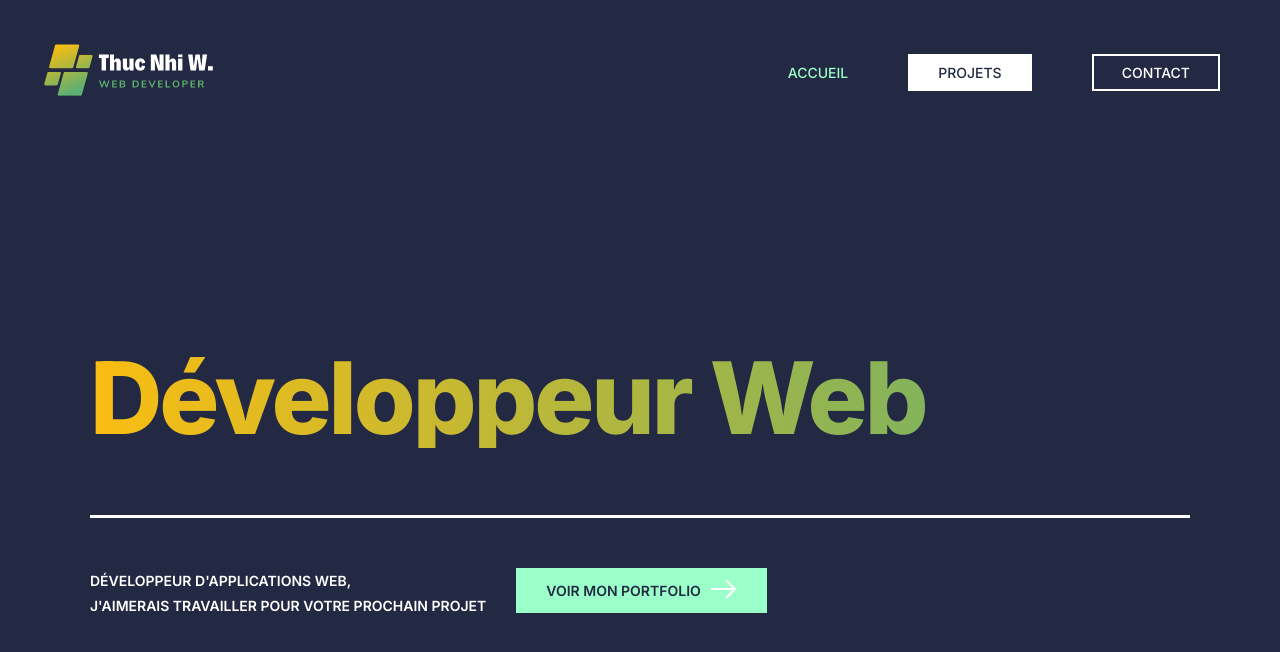
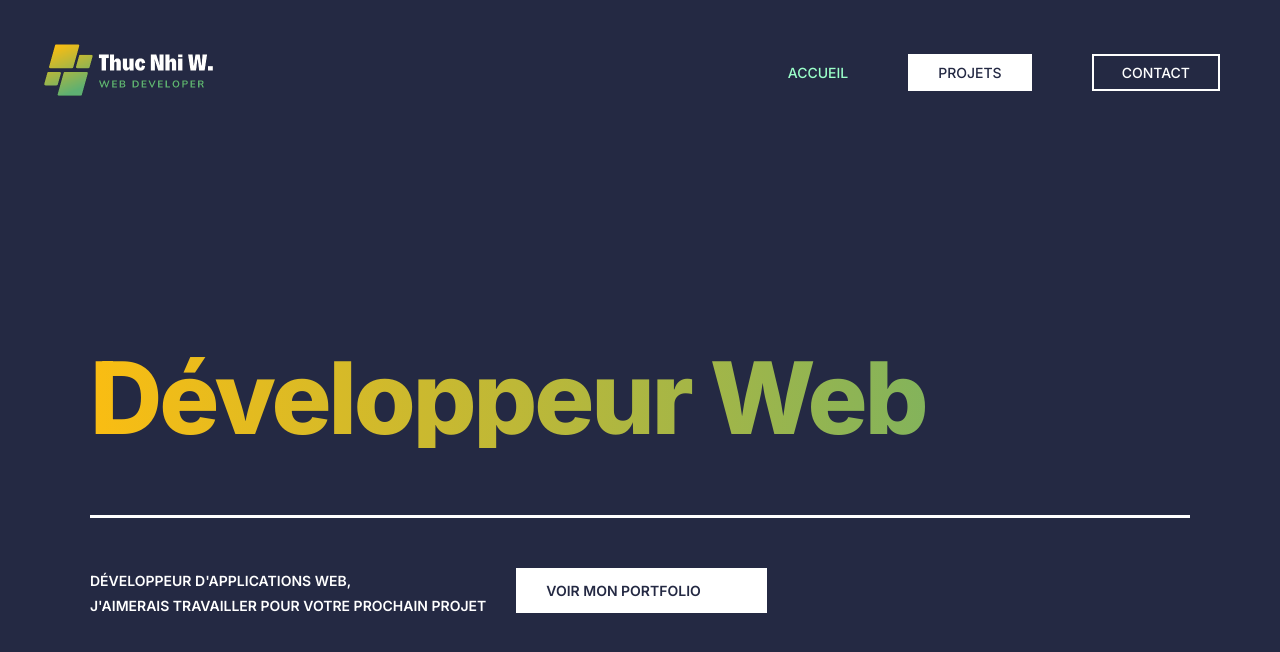
Before and after one commit to thucnhi-wiedenhofer/tn_portfolio_next.js, a Next.js app: page / in a window 1280 px wide. Shown: the top 652 px of the page. Built offline with nearby package versions, Linux system fonts and the light colour scheme.

Commit message:
btn slide to modify

```diff
--- a/styles/Home.module.css
+++ b/styles/Home.module.css
@@ -3,7 +3,7 @@
   font-weight: 800;
   line-height: 1;
   letter-spacing: -3px;
-  background: linear-gradient(90deg, #fabd12, #5eb072);
+  background: linear-gradient(90deg,#fabd12, #5eb072);
   background-clip: text;
   -webkit-background-clip: text;
   -webkit-text-fill-color: transparent;
@@ -47,6 +47,7 @@
   position: relative;
   overflow: hidden;
 }
+
 .arrow {
   margin-left: 10px;
 }
@@ -56,14 +57,14 @@
   align-items: center;
   position: relative;
   z-index: 2;
-  color: #242943;
+  color:#242943;
   transition: color 0.3s ease-in-out;
 }
+
 .btnSlide::after {
   content: "";
   position: absolute;
-  color: #242943;;
-  background-color: #9bffc9;
+  background-color:#ffff;
   width: 100%;
   height: 100%;
   top: 0;
@@ -78,6 +79,7 @@
 .btnSlide:hover span {
   color: #ffff;
 }
+
 
 @media (max-width: 1024px) {
   .banner h1 {
@@ -110,7 +112,7 @@
   }
 }
 @media (max-width: 320px) {
-  .btnSlide {
+  .btnOutline {
     margin: 30px 20px 10px 0px;
   }
 }
```
